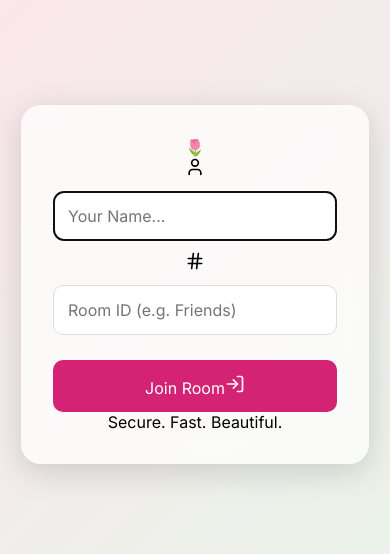
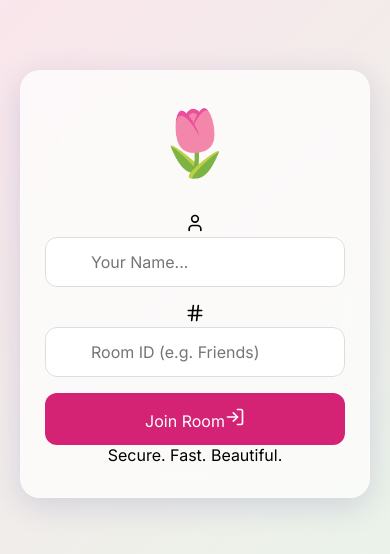
Before and after one commit to Shivami97/tulip-chat, a React (Vite) app: page / in a window 390 px wide. Shown: the part 138-692 px from the top of the page. Built offline with nearby package versions, Linux system fonts and the light colour scheme; no server answers.

Commit message:
fix mobile layout

```diff
--- a/src/index.css
+++ b/src/index.css
@@ -1,40 +1,45 @@
 @import url('https://fonts.googleapis.com/css2?family=Inter:wght@300;400;500;600;700&display=swap');
 
+/* ================= VARIABLES ================= */
 :root {
   --primary: #d42274;
   --primary-light: #ff75a0;
   --secondary: #2e7d32;
+
   --bg-gradient: linear-gradient(135deg, #fce4ec 0%, #e8f5e9 100%);
   --glass-bg: rgba(255, 255, 255, 0.7);
   --glass-border: rgba(255, 255, 255, 0.2);
+
   --text-main: #1a1a1a;
   --text-muted: #666;
-  --shadow: 0 8px 32px rgba(0, 0, 0, 0.15);
+
+  --shadow: 0 8px 32px rgba(31, 38, 135, 0.15);
   --radius: 20px;
 }
 
+/* ================= RESET ================= */
 * {
   margin: 0;
   padding: 0;
   box-sizing: border-box;
   font-family: "Inter", sans-serif;
+  -webkit-tap-highlight-color: transparent;
 }
 
-html,
+/* ================= BODY ================= */
 body {
-  width: 100%;
-  height: 100%;
+  background: var(--bg-gradient);
+  min-height: 100vh;
+  width: 100vw;
+
+  display: flex;
+  justify-content: center;
+  align-items: center;
+
   overflow: hidden;
 }
 
-body {
-  background: var(--bg-gradient);
-  display: flex;
-  justify-content: center;
-  align-items: center;
-}
-
-/* ROOT */
+/* ================= ROOT ================= */
 #root {
   width: 100%;
   height: 100%;
@@ -43,104 +48,163 @@ body {
   align-items: center;
 }
 
-/* JOIN PAGE */
+/* ================= ANIMATION ================= */
+@keyframes fadeIn {
+  from {
+    opacity: 0;
+    transform: translateY(10px);
+  }
+  to {
+    opacity: 1;
+    transform: translateY(0);
+  }
+}
+
+.fade-in {
+  animation: fadeIn 0.5s ease-out;
+}
+
+/* ================= JOIN PAGE ================= */
 .join-container {
   width: 100%;
-  max-width: 420px;
-  padding: 15px;
+  max-width: 450px;
+  padding: 20px;
 }
 
 .join-card {
   background: var(--glass-bg);
-  backdrop-filter: blur(12px);
+  backdrop-filter: blur(15px);
+
+  border: 1px solid var(--glass-border);
   border-radius: var(--radius);
-  padding: 2rem;
+
+  padding: 3rem 2rem;
+
+  box-shadow: var(--shadow);
   text-align: center;
-  box-shadow: var(--shadow);
 }
 
-.join-card input {
+.logo-section {
+  margin-bottom: 2rem;
+}
+
+.tulip-logo-emoji {
+  font-size: 4rem;
+  margin-bottom: 1rem;
+}
+
+.form-section {
+  display: flex;
+  flex-direction: column;
+  gap: 1rem;
+}
+
+.input-group {
+  position: relative;
+}
+
+.input-group input {
   width: 100%;
-  padding: 14px;
-  margin: 10px 0;
-  border-radius: 10px;
+  padding: 14px 14px 14px 45px;
+
+  border-radius: 12px;
   border: 1px solid #ddd;
+
+  outline: none;
   font-size: 16px;
 }
 
 .join-btn {
-  width: 100%;
   padding: 14px;
-  border-radius: 10px;
-  border: none;
+
   background: var(--primary);
   color: white;
+
+  border: none;
+  border-radius: 12px;
+
   font-size: 1rem;
-  margin-top: 15px;
+  cursor: pointer;
 }
 
-/* CHAT WINDOW */
+/* ================= CHAT WINDOW ================= */
 .chat-window {
   width: 100%;
-  max-width: 1000px;
-  height: 100%;
+  max-width: 900px;
+
+  height: 90vh;
+
   background: var(--glass-bg);
+
   border-radius: var(--radius);
+  border: 1px solid var(--glass-border);
+
+  box-shadow: var(--shadow);
+
   display: flex;
   flex-direction: column;
+
   overflow: hidden;
-  box-shadow: var(--shadow);
 }
 
-/* HEADER */
+/* ================= HEADER ================= */
 .chat-header {
-  padding: 12px 16px;
-  background: white;
+  padding: 1rem;
+
+  background: rgba(255, 255, 255, 0.7);
+
   display: flex;
   justify-content: space-between;
   align-items: center;
+
   border-bottom: 1px solid #eee;
 }
 
 .header-info {
   display: flex;
   align-items: center;
-  gap: 10px;
+  gap: 1rem;
 }
 
 .avatar-small {
-  width: 40px;
-  height: 40px;
+  width: 42px;
+  height: 42px;
+
   border-radius: 50%;
-  background: #fff;
-  border: 1px solid var(--primary);
+
+  background: white;
+
   display: flex;
   align-items: center;
   justify-content: center;
 }
 
-.room-details h2 {
-  font-size: 1rem;
+.back-btn {
+  display: none;
+  background: none;
+  border: none;
+  cursor: pointer;
 }
 
-.room-details p {
-  font-size: 0.8rem;
-  color: var(--secondary);
+/* ================= BODY ================= */
+.chat-body {
+  flex: 1;
+
+  padding: 1rem;
+
+  overflow-y: auto;
+
+  display: flex;
+  flex-direction: column;
+
+  gap: 1rem;
+
+  background: rgba(255, 255, 255, 0.2);
 }
 
-/* BODY */
-.chat-body {
-  flex: 1;
-  padding: 15px;
-  overflow-y: auto;
-  display: flex;
-  flex-direction: column;
-  gap: 12px;
-}
-
-/* MESSAGE */
+/* ================= MESSAGE ================= */
 .message {
-  max-width: 75%;
+  max-width: 70%;
   display: flex;
   flex-direction: column;
 }
@@ -157,85 +221,104 @@ body {
 
 .message-content {
   padding: 10px 14px;
-  border-radius: 15px;
-  font-size: 0.9rem;
+
+  border-radius: 14px;
+
+  font-size: 0.95rem;
 }
 
 #you .message-content {
   background: var(--primary);
   color: white;
-  border-bottom-right-radius: 3px;
 }
 
 #other .message-content {
   background: white;
-  border-bottom-left-radius: 3px;
 }
 
 .message-meta {
   font-size: 0.7rem;
+  color: var(--text-muted);
+
   margin-top: 3px;
-  color: #777;
+
+  display: flex;
+  gap: 6px;
 }
 
-/* TYPING */
-.typing-indicator {
-  font-size: 0.8rem;
-  color: #777;
-  margin-top: 5px;
-}
+/* ================= FOOTER ================= */
+.chat-footer {
+  padding: 0.8rem;
 
-/* FOOTER */
-.chat-footer {
-  padding: 12px;
   background: white;
+
   display: flex;
-  gap: 10px;
-  align-items: center;
-  border-top: 1px solid #eee;
+  gap: 0.8rem;
 }
 
 .chat-footer input {
   flex: 1;
+
   padding: 12px 16px;
+
   border-radius: 25px;
   border: 1px solid #ddd;
+
+  outline: none;
   font-size: 16px;
 }
 
 .chat-footer button {
-  width: 45px;
-  height: 45px;
+  width: 42px;
+  height: 42px;
+
   border-radius: 50%;
-  border: none;
+
   background: var(--primary);
   color: white;
+
+  border: none;
+  cursor: pointer;
+
+  display: flex;
+  align-items: center;
+  justify-content: center;
 }
 
-/* MOBILE FIX */
+/* ================= TYPING ================= */
+.typing-indicator {
+  font-size: 0.8rem;
+  color: var(--text-muted);
+  margin-left: 5px;
+}
+
+/* ================= MOBILE ================= */
 @media (max-width: 768px) {
+
   body {
-    overflow: hidden;
+    align-items: stretch;
+  }
+
+  #root {
+    height: 100vh;
   }
 
   .chat-window {
     height: 100vh;
     max-width: 100%;
+
     border-radius: 0;
   }
 
-  .join-container {
-    height: 100vh;
-    display: flex;
-    justify-content: center;
-    align-items: center;
-  }
-
-  .join-card {
-    width: 100%;
+  .back-btn {
+    display: block;
   }
 
   .message {
     max-width: 85%;
   }
+
+  .join-card {
+    padding: 2rem 1.5rem;
+  }
 }
```
